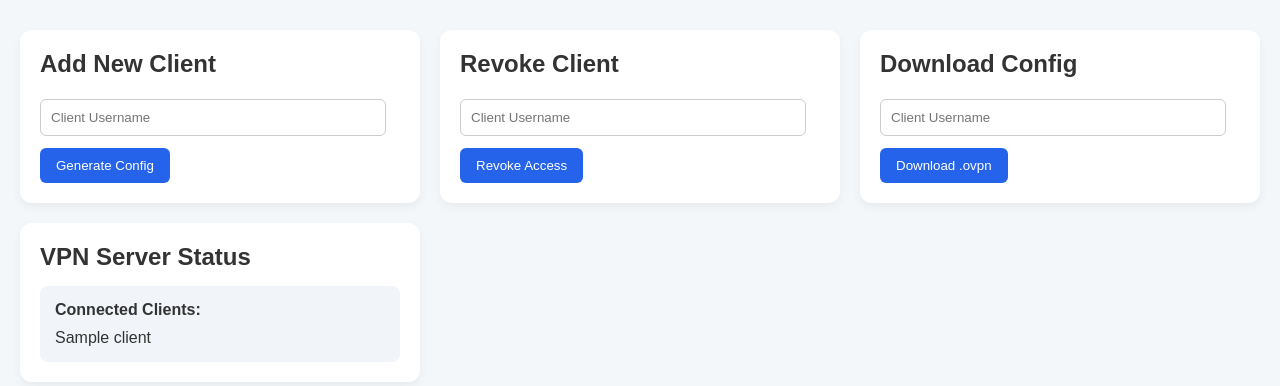
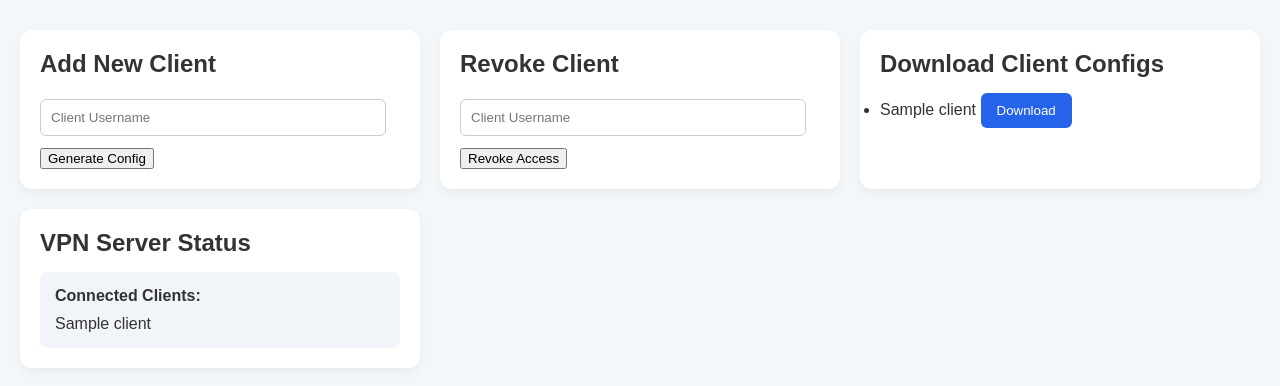
Before and after one commit to D-Typing/ICT171-VPNProject, a Flask app: template templates/index.html in a window 1280 px wide. Shown: the part 115-501 px from the top of the page. Run offline with Flask 3, Linux system fonts and the light colour scheme; the template is opened without the code that fills it: most values are stand-ins (such as "Sample title", 1, 10 or a date in 2020).

Commit message:
Fix adding clients and downloading files

```diff
--- a/static/style.css
+++ b/static/style.css
@@ -49,7 +49,7 @@
     border-radius: 6px;
   }
 
-  button {
+  a > button {
     background-color: #2563eb;
     color: #fff;
     border: none;
--- a/templates/index.html
+++ b/templates/index.html
@@ -30,11 +30,21 @@
         </section>
 
         <section class="card">
-            <h2>Download Config</h2>
-            <form action="" method="GET" onsubmit="return downloadConfig(this);">
-                <input type="text" name="username" placeholder="Client Username" required />
-                <button type="submit">Download .ovpn</button>
-            </form>
+            <h2>Download Client Configs</h2>
+            {% if clients %}
+                <ul>
+                    {% for client in clients %}
+                        <li>
+                            {{ client }}
+                            <a href="{{ url_for('download', username=client) }}">
+                                <button type="button">Download</button>
+                            </a>
+                        </li>
+                    {% endfor %}
+                </ul>
+            {% else %}
+                <p>No clients found.</p>
+            {% endif %}
         </section>
 
         <section class="card">
@@ -51,14 +61,5 @@
             </div>
         </section>
     </main>
-
-    <script>
-        function downloadConfig(form) {
-            const username = form.username.value;
-            if (!username) return false;
-            window.location.href = `/download/${encodeURIComponent(username)}`;
-            return false; // prevent default form submission
-        }
-    </script>
 </body>
 </html>
```
Also changed, not shown: 1 other file.
